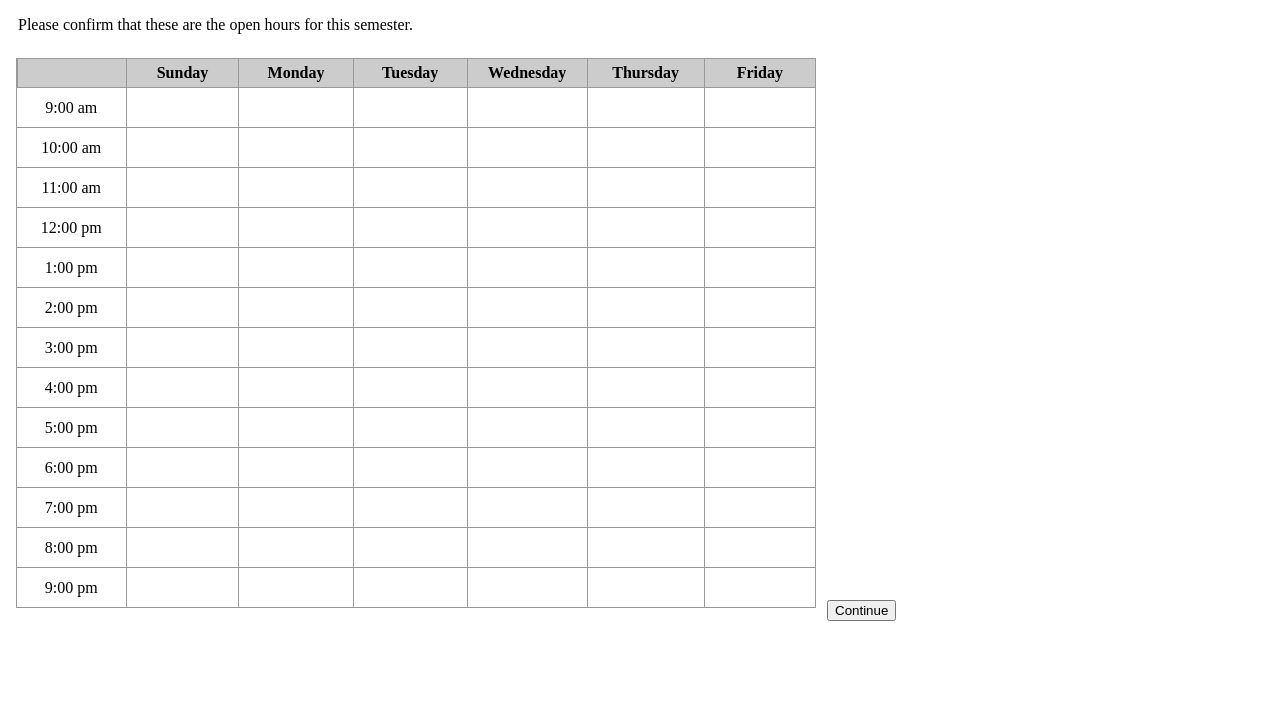
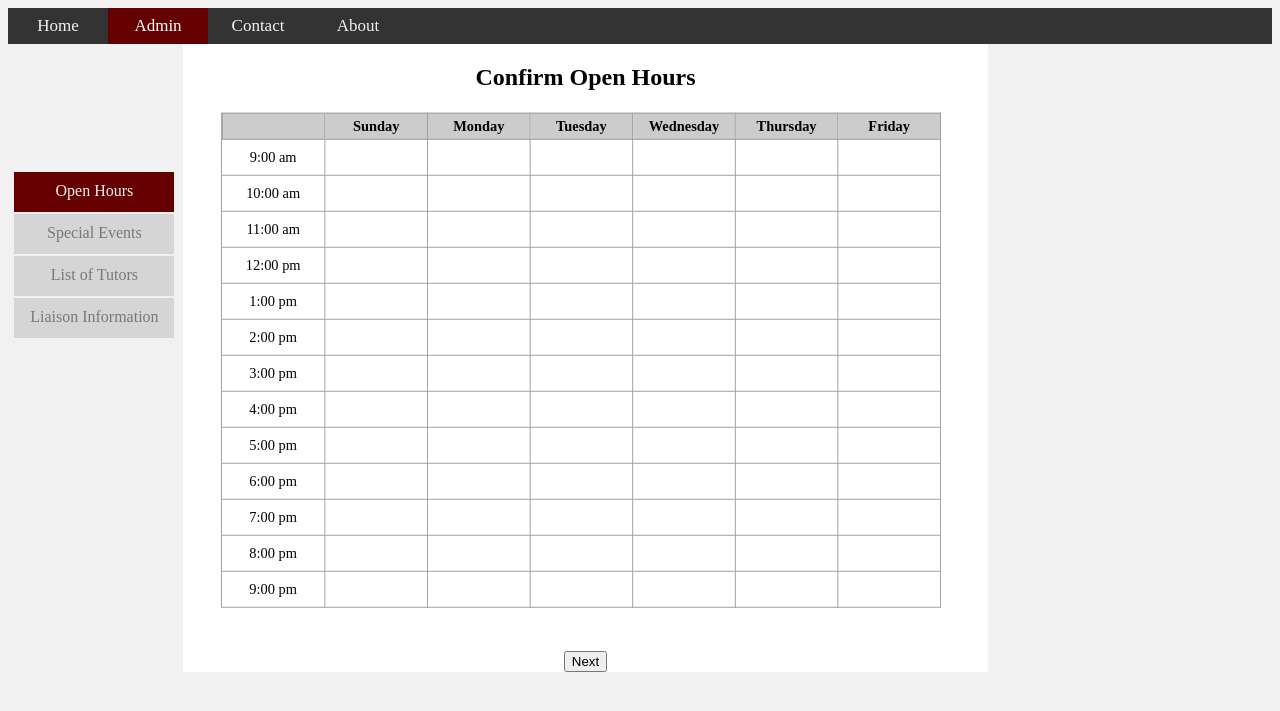
Before and after one commit to SofiaBrittoSchwartz/CWLTScheduleGenerator, a PHP site: page /AdminPages/AdminForm.php in a window 1280 px wide. Shown: the top 711 px of the page. Run offline with PHP 8.4, Linux system fonts and the light colour scheme.

Commit message:
Moved CSS and JS into their own files. Updated the adminForm and changed the layout of the step trackers.

```diff
--- a/public_html/AdminForm.php
+++ /dev/null
@@ -1,8 +0,0 @@
-<!DOCTYPE html>
-<html>
-<body>
-	<p style="margin-left: 10px"> Please confirm that these are the open hours for this semester. </p>
-	<iframe src="weeklySchedule.php" height="565px" width="815px" frameborder="0"> </iframe>
-	<button> Continue </button>
-</body>
-</html>
--- /dev/null
+++ b/public_html/AdminPages/AdminForm.php
@@ -0,0 +1,120 @@
+<!DOCTYPE html>
+
+<link rel="stylesheet" href="../CSS/navbar.css">
+<link rel="stylesheet" href="../CSS/multipageForm.css">
+<link rel="stylesheet" href="../CSS/form.css">
+
+<style>
+
+	#adminForm
+	{
+		float: center;
+		background-color: #ffffff;
+		font-family: Raleway;
+		width: 580px;
+		height: 520px;
+		min-width: 300px;
+	}
+
+	iframe
+	{
+		-webkit-transform: scale(0.90);
+		-moz-transform-scale(0.75);
+		width: 815px;
+		height: 570px;
+		margin-left: -10px;
+		margin-top: 11px;
+	}
+
+	h2
+	{
+		text-align: center;
+	}
+
+</style>
+
+<html>
+	<!-- Navbar -->
+		<div class="topnav">
+		  <a href="#home">Home</a>
+		  <a class="active" href="../AdminPages/adminForm.php">Admin</a>
+		  <a href="#contact">Contact</a>
+		  <a href="#about">About</a>
+		</div>
+
+<body>
+
+	<!-- Marks how far through the form they are -->
+		<div style="text-align:center; margin-right: 15px; margin-top:10%; float: left;">
+		    <span class="step active"> <p style = "margin-top: 10px;"> Open Hours </p> </span> <br>
+		    <span class="step"> <p style = "margin-top: 10px;"> Special Events </p> </span> <br>
+		    <span class="step"> <p style = "margin-top: 10px;"> List of Tutors </p> </span> <br>
+		    <span class="step"> <p style = "margin-top: 10px;"> Liaison Information </p> </span> <br>
+		</div>
+
+	<form id = "adminForm">
+
+		<!-- Part 1: Open Hours Input -->
+			<div class = "tab">
+				<h2 style = "margin-bottom: -25px;">Confirm Open Hours</h2>
+				<!-- <p style = "margin-top: 10px;"> Please confirm that these are the open hours for this semester. </p> -->
+				<iframe src= "../weeklySchedule.php" frameborder= "0"> </iframe>
+			</div>
+
+		<!-- Part 2: Special Events -->
+			<div class = "tab">
+				<h2 style = "margin-bottom: -25px;"> Confirm Special Events </h2>
+				<!-- <p> Please confirm that these are the times for the special events for this semester. </p> -->
+				<iframe src= "../weeklySchedule.php" frameborder= "0"> </iframe>
+			</div>
+
+		<!-- Part 3: List of Tutors -->
+			<div class = "tab">
+				<h2 style = "margin-right: 30px; margin-top: 40px;"> Basic Info </h2>
+				<div>
+					<p style = "margin-left: 100px;">
+						<label for = "name"> Name: </label>
+						<input id = "studentName" type = "text" name = "studentName" title = "Please input your name" required/>
+					</p>
+					<p style = "margin-left: 100px;">
+						<label for = "email"> School Email: </label>
+						<input id = "email" type = "text" name = "email" title = "Please input your school email" required/> @pugetsound.edu
+					</p>
+				</div>
+			</div>
+
+		<!-- Part 4: Liaison Information -->
+			<div class = "tab">
+				<h2 style = "text-align: center; margin-right: 30px; margin-top: 20px;"> Liaison Information </h2>
+				<div>
+					<p style = "margin-left: 100px;">
+						<label for = "name"> Name: </label>
+						<input id = "studentName" type = "text" name = "studentName" title = "Please input your name" required/>
+					</p>
+					<p style = "margin-left: 100px;">
+						<label for = "email"> School Email: </label>
+						<input id = "email" type = "text" name = "email" title = "Please input your school email" required/> @pugetsound.edu
+					</p>
+				</div>
+			</div>
+
+		<!-- Confirmation Screen -->
+			<div class = "tab">
+				<h1 style = "margin-top: 80px; text-align: center;"> Thank you! </h1>
+			</div>
+
+		<!-- Buttons -->
+
+			<div style="text-align: center;">
+				<button type="button" id="prevBtn" onclick="nextPrev('adminForm', -1)" style = "display: none;">Previous</button>
+				<button type="button" id="nextBtn" onclick="nextPrev('adminForm', 1)">Next</button>
+			</div>
+
+
+	</form>
+
+	<script src="../multipageForm.js"></script>
+
+</body>
+
+</html>
--- /dev/null
+++ b/public_html/CSS/form.css
@@ -0,0 +1,35 @@
+/* FORMATTING FORM */
+
+	*
+	{
+		box-sizing: border-box;
+	}
+
+	body
+	{
+		background-color: #f1f1f1;
+	}
+
+	input
+	{
+	    display: table-cell;
+  	}
+
+  	form
+  	{
+	    display: table;
+	    margin-left: 10px;
+  	}
+
+  	label
+  	{
+	    margin-right: -60px;
+	    display: block;
+	    width: 185px;
+	    float: left;
+	}
+
+	button
+	{
+		/*margin-top: -30px;*/
+	}
--- /dev/null
+++ b/public_html/CSS/multipageForm.css
@@ -0,0 +1,38 @@
+
+/* FORMATTING MULTIPAGE FORM */
+
+	/* Hide all steps by default: */
+	.tab
+	{
+		display: none;
+	}
+
+	/* Make circles that indicate the steps of the form: */
+	.step
+	{
+		float: center;
+		height: 40px;
+		width: 160px;
+		background-color: #bbbbbb;
+		/*border: thin #ECF0F1;  */
+		margin-left: 4%;
+		margin-top: 2px;
+		display: inline-block;
+		opacity: 0.5;
+	}
+
+	.step.active
+	{
+		background-color: #650000;
+		/*border-color: #650000;*/
+		color: #ECF0F1;
+		opacity: 1;
+	}
+
+	/* Mark the steps that are finished and valid: */
+	.step.finish
+	{
+		opacity: 0.7;
+		background-color: #650000;
+		color: #ECF0F1;
+	}
--- /dev/null
+++ b/public_html/CSS/navbar.css
@@ -0,0 +1,34 @@
+/* FORMATTING NAVBAR */
+
+	/* Add a black background color to the top navigation */
+	.topnav
+	{
+	    background-color: #333;
+	    overflow: hidden;
+	}
+
+	/* Style the links inside the navigation bar */
+	.topnav a
+	{
+	    float: left;
+	    color: #f2f2f2;
+	    text-align: center;
+	    padding: 8px 16px;
+	    text-decoration: none;
+	    font-size: 17px;
+	    width: 100px;
+	}
+
+	/* Change the color of links on hover */
+	.topnav a:hover
+	{
+	    background-color: #ddd;
+	    color: black;
+	}
+
+	/* Add a color to the active/current link */
+	.topnav a.active
+	{
+	    background-color: #650000;
+	    color: white;
+	}
--- /dev/null
+++ b/public_html/multipageForm.js
@@ -0,0 +1,143 @@
+
+	var currentTab = 0; // Current tab is set to be the first tab (0)
+	showTab(currentTab); // Display the current tab
+
+	function adjustFrame(currForm, variant)
+	{
+		var frame = document.getElementById(currForm);
+		var tabs = document.getElementsByClassName("tab");
+
+		if(variant == 1)
+		{
+			frame.style.width = "880px";
+			frame.style.height = "720px";
+		}
+		else if(variant == -1 && (currentTab == 0 || currentTab == tabs.length - 1))
+		{
+			frame.style.width = "580px";
+			frame.style.height = "300px";
+		}
+
+	}
+
+	function showTab(variant)
+	{
+	  // This function will display the specified tab of the form...
+	  var tabs = document.getElementsByClassName("tab");
+	  tabs[variant].style.display = "block";
+
+	  //... and fix the Previous/Next buttons:
+	  if (variant == 0) {
+	    document.getElementById("prevBtn").style.display = "none";
+	  }
+	  else {
+	    document.getElementById("prevBtn").style.display = "inline";
+	    document.getElementById("nextBtn").style = "margin-left: 15px";
+	    document.getElementById("prevBtn").style  = "margin-right: 15px";
+	  }
+
+	  // second to last button click will title name of nextBtn from Next to Submit
+	  if (variant == (tabs.length - 2))
+	  {
+	    document.getElementById("nextBtn").innerHTML = "Submit";
+	  }
+	  else if (variant == (tabs.length - 1))
+	  {
+	  	document.getElementById("prevBtn").style.display = "none";
+	    document.getElementById("nextBtn").style.display = "none";
+	  }
+	  else
+	  {
+	    document.getElementById("nextBtn").innerHTML = "Next";
+	  }
+	  //... and run a function that will display the correct step indicator:
+	  fixStepIndicator(variant)
+	}
+
+	function nextPrev(currForm, variant)
+	{
+	  // This function will figure out which tab to display
+	  var tabs = document.getElementsByClassName("tab");
+
+	  // Exit the function if any field in the current tab is invalid:
+	  if (variant == 1 && !validateForm()) return false;
+
+	  // Hide the current tab:
+	  tabs[currentTab].style.display = "none";
+
+	  // Increase or decrease the current tab by 1:
+	  currentTab = currentTab + variant;
+
+	  // if you have reached the end of the form...
+	  if (currentTab >= tabs.length-1) {
+
+	    adjustFrame(currForm, -1);
+	  	showTab(currentTab);
+
+	    // ... the form gets submitted:
+	    // document.getElementById("tutorForm").submit();
+	    submit();
+	    return false;
+	  }
+
+	  // Otherwise, display the correct tab:
+	  adjustFrame(currForm, variant);
+	  showTab(currentTab);
+	  // window.scrollTo(155, 155);
+	  window.scrollTo(0, 0);
+	}
+
+	function validateForm()
+	{
+	  // This function deals with validation of the form fields
+	  var x, y, i, valid = true;
+	  x = document.getElementsByClassName("tab");
+	  y = x[currentTab].getElementsByTagName("input");
+	  // A loop that checks every input field in the current tab:
+	  for (i = 0; i < y.length; i++) {
+	    // If a field is empty...
+	    if (y[i].value == "") {
+	      // add an "invalid" class to the field:
+	      y[i].className += " invalid";
+	      // and set the current valid status to false
+	      valid = false;
+	    }
+	  }
+	  // If the valid status is true, mark the step as finished and valid:
+	  if (valid && !document.getElementsByClassName("step")[currentTab].className.includes(" finish"))
+	  {
+
+  		document.getElementsByClassName("step")[currentTab].className += " finish";
+	  }
+	  return valid; // return the valid status
+	}
+
+	/* Changes colors of step indicators */
+	function fixStepIndicator(n)
+	{
+	  // This function removes the "active" class of all steps...
+	  var i, x = document.getElementsByClassName("step");
+
+	  for (i = 0; i < x.length; i++) {
+	    x[i].className = x[i].className.replace(" active", "");
+	  }
+	  //... and adds the "active" class on the current step:
+	  if(n < x.length)
+	  {
+	  	if(document.getElementsByClassName("step")[currentTab].className.includes(" finish"))
+	  	{
+	  		x[n].className = x[n].className.replace(" finish", " active");
+	  	}
+	  	else
+	  	{
+		  	x[n].className += " active";
+	  	}
+
+	  }
+
+	}
+
+	function submit()
+	{
+
+	}
--- a/public_html/weeklySchedule.php
+++ b/public_html/weeklySchedule.php
@@ -24,7 +24,7 @@
     background:#ccc;
     font-weight:bold;
     text-align:center;
-    width:120px;
+    width:100px;
     padding:5px;
     border-bottom:1px solid #999;
     border-top:1px solid #999;
@@ -45,7 +45,7 @@
 
   /* shared */
   td.schedule-day, td.schedule-day-np {
-    width:120px;
+    width:100px;
     padding:5px;
     border-bottom:1px solid #999;
     border-right:1px solid #999;
```
Also changed, not shown: public_html/TutorForm.php (+22 -237 lines), public_html/index.html (deleted, +0 -7 lines).
